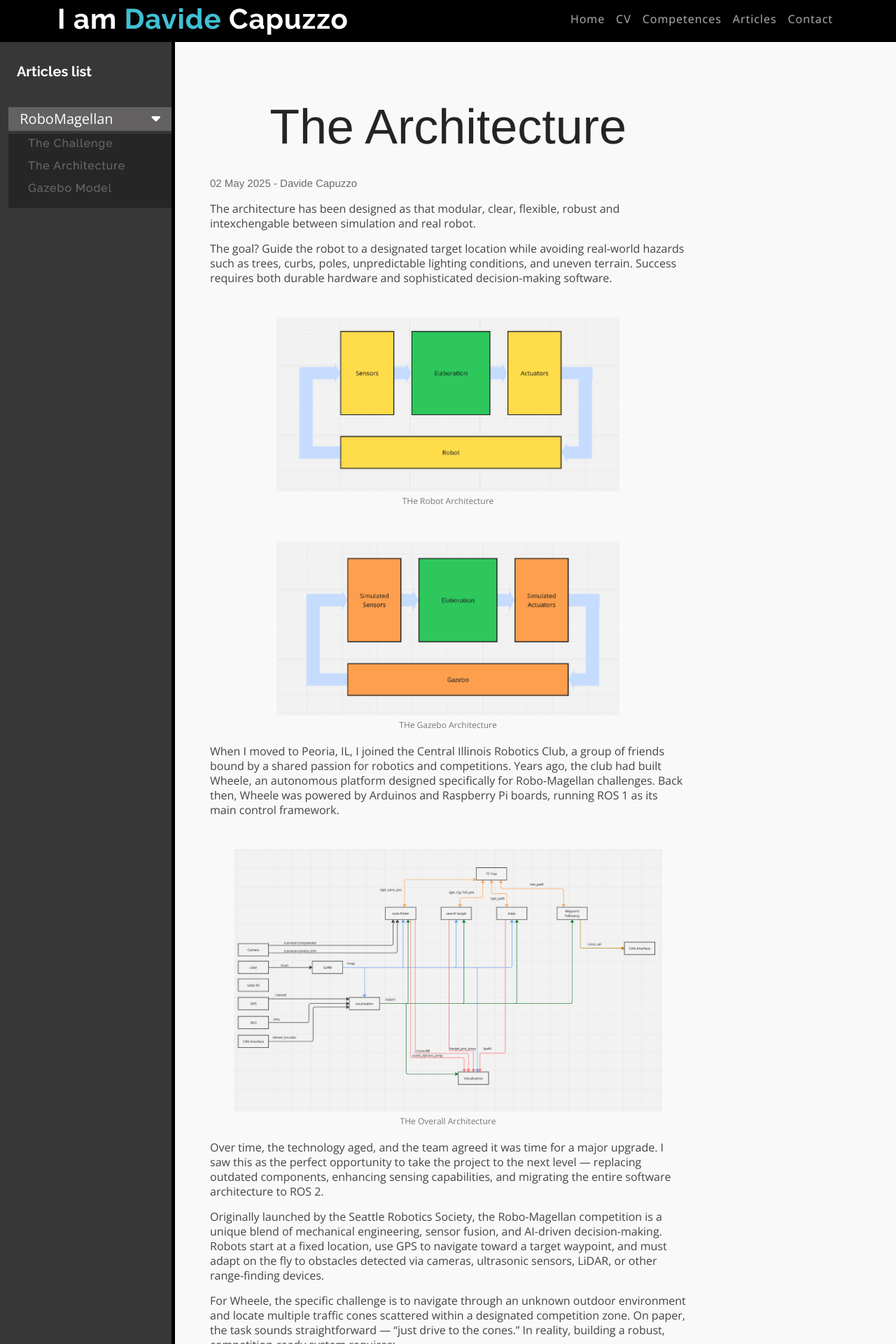
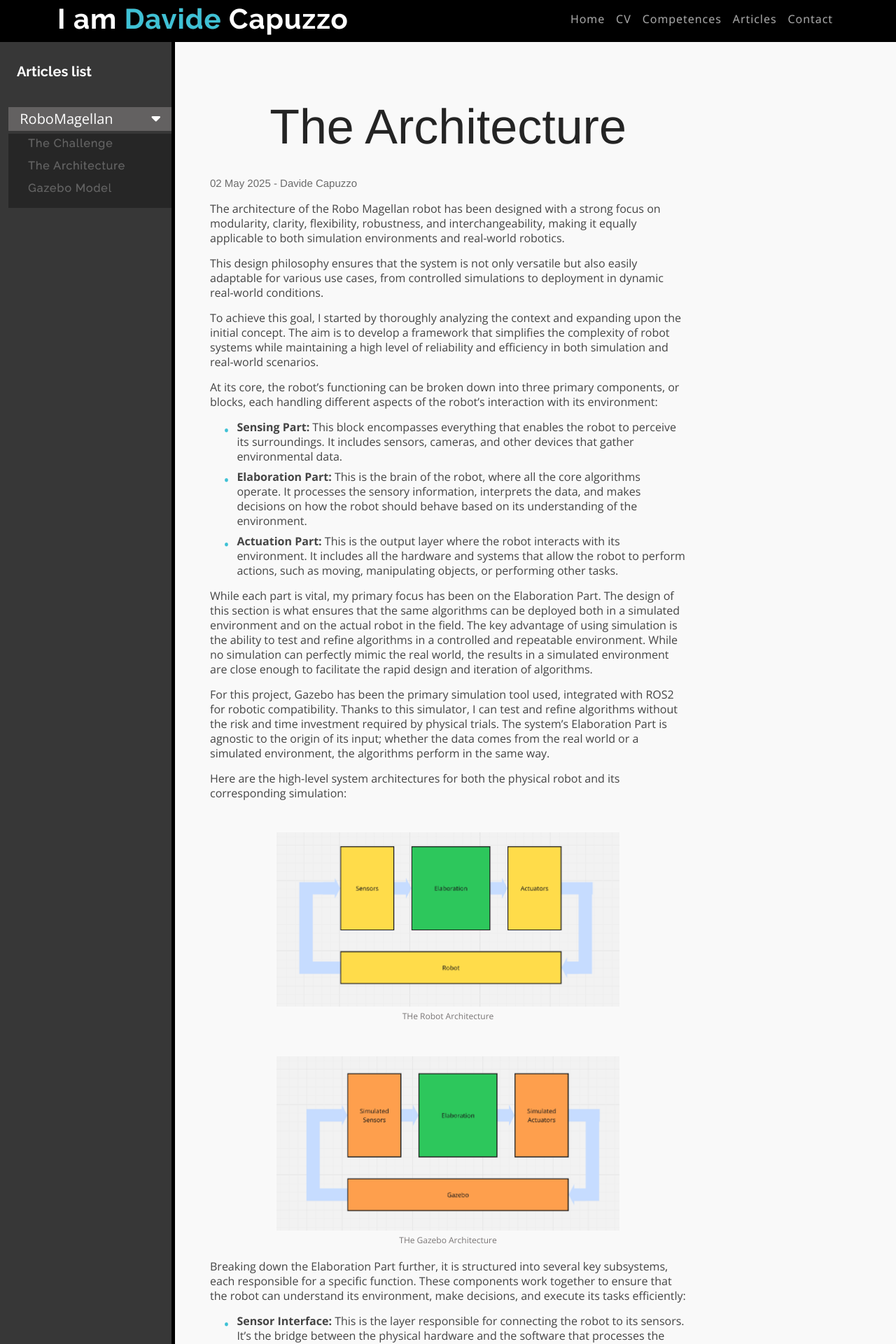
Before and after one commit to DavideCapuzz/DavideCapuzz.github.io, a Jekyll site: the page built from _posts/2025-05-02-The-Architecture.html, in a window 1280 px wide. Shown: the top 1920 px of the page at 70% size. Built offline with Jekyll 4.4.1, drawn with Linux system fonts in a browser that asks for light colours; some of the changed text lies outside the part shown.

Commit message:
update architecture page

```diff
--- a/_posts/2025-05-02-The-Architecture.html
+++ b/_posts/2025-05-02-The-Architecture.html
@@ -11,110 +11,142 @@ image_header: "/assets/images/post_images/robomagellan/architecture.png"
 order: 2
 ---
 <p>
-The architecture has been designed as that modular, clear,
-flexible, robust and intexchengable between simulation and real robot.
+    The architecture of the Robo Magellan robot has been designed with a
+    strong focus on modularity, clarity, flexibility, robustness, and interchangeability,
+    making it equally applicable to both simulation environments and real-world robotics.
 </p>
 <!--end_excerpt-->
 <p>
-The goal? Guide the robot to a designated target location while
- avoiding real-world hazards such as trees, curbs, poles,
- unpredictable lighting conditions, and uneven terrain.
- Success requires both durable hardware and sophisticated decision-making software.
-
+    This design philosophy ensures that the system is not only versatile but also easily
+    adaptable for various use cases, from controlled simulations to deployment in dynamic
+    real-world conditions.
+</p>
+<p>
+    To achieve this goal, I started by thoroughly analyzing the context and expanding
+    upon the initial concept. The aim is to develop a framework that simplifies the complexity
+    of robot systems while maintaining a high level of reliability and efficiency in both
+    simulation and real-world scenarios.
 </p>
 
+<p>
+    At its core, the robot’s functioning can be broken down into three primary components,
+    or blocks, each handling different aspects of the robot’s interaction with its environment:
+<ul class="post-list">
+    <li>
+        <b>Sensing Part:</b> This block encompasses everything that enables the robot to perceive its surroundings.
+        It includes sensors, cameras, and other devices that gather environmental data.
+    </li>
+    <li>
+        <b>Elaboration Part:</b> This is the brain of the robot, where all the core algorithms operate.
+        It processes the sensory information, interprets the data, and makes decisions on how
+        the robot should behave based on its understanding of the environment.
+    </li>
+    <li>
+        <b>Actuation Part:</b>
+        This is the output layer where the robot interacts with its environment.
+        It includes all the hardware and systems that allow the robot to perform actions,
+        such as moving, manipulating objects, or performing other tasks.
+    </li>
+</ul>
+</p>
+
+<p>
+    While each part is vital, my primary focus has been on the <b>Elaboration Part</b>.
+    The design of this section is what ensures that the same algorithms can be deployed both
+    in a simulated environment and on the actual robot in the field. The key advantage of using
+    simulation is the ability to test and refine algorithms in a controlled and repeatable environment.
+    While no simulation can perfectly mimic the real world, the results in a simulated environment
+    are close enough to facilitate the rapid design and iteration of algorithms.</p>
+
+<p>
+    For this project, Gazebo has been the primary simulation tool used,
+    integrated with ROS2 for robotic compatibility. Thanks to this simulator,
+    I can test and refine algorithms without the risk and time investment required by physical trials.
+    The system’s Elaboration Part is agnostic to the origin of its input; whether the
+    data comes from the real world or a simulated environment,
+    the algorithms perform in the same way.
+</p>
+
+<p>Here are the high-level system architectures for both the physical robot and its corresponding simulation:</p>
+
 <div class="post-image image-medium">
-    <img class="image-medium image-medium" src="{{ '/assets/images/post_images/robomagellan/robot_architecture.png' | relative_url }}" alt="iphone image">
+    <img class="image-medium image-medium"
+        src="{{ '/assets/images/post_images/robomagellan/robot_architecture.png' | relative_url }}" alt="iphone image">
     <p>
         THe Robot Architecture
     </p>
 </div>
 
 <div class="post-image image-medium">
-    <img class="image-medium" src="{{ '/assets/images/post_images/robomagellan/gazebo_architecture.png' | relative_url }}" alt="iphone image">
+    <img class="image-medium"
+        src="{{ '/assets/images/post_images/robomagellan/gazebo_architecture.png' | relative_url }}" alt="iphone image">
     <p>
         THe Gazebo Architecture
     </p>
 </div>
 
 <p>
-When I moved to Peoria, IL, I joined the Central Illinois Robotics Club,
- a group of friends bound by a shared passion for robotics
- and competitions. Years ago, the club had built Wheele,
- an autonomous platform designed specifically for Robo-Magellan
- challenges. Back then, Wheele was powered by Arduinos and Raspberry
- Pi boards, running ROS 1 as its main control framework.
+    Breaking down the Elaboration Part further, it is structured into several key
+    subsystems, each responsible for a specific function. These components work together
+    to ensure that the robot can understand its environment, make decisions, and execute
+    its tasks efficiently:
+<ul class="post-list">
+    <li>
+        <b>Sensor Interface:</b> This is the layer responsible for connecting the robot to its sensors. It’s the bridge between the physical hardware and the software that processes the sensor data.
+    </li>
+    <li>
+         <b>Sensor Elaboration:</b> Once data is collected from the sensors, this component processes the raw information, transforming it into useful insights for the robot’s decision-making system.
+    </li>
+    <li>
+ <b>Decision Making:</b> This is the heart of the robot’s cognitive abilities. It decides what the robot should do based on the data received from the sensors and the goals set for the task at hand.
+    </li>
+    <li>
+ <b>Planning:</b> The planning system takes the robot’s goal and creates a series of actions or paths to achieve it. It’s about strategizing how to best reach a given destination.
+    </li>
+    <li>
+ <b>Control:</b> Once the planning system has mapped out a course of action, the control system takes over, ensuring that the robot’s movements and actions follow the planned path accurately and efficiently.
+    </li>
+    <li>
+ <b>Decorators:</b> These are auxiliary components, not strictly necessary for task completion but valuable for diagnostics and debugging. They include tools like visualizers, loggers, and other monitoring systems.
+    </li>
+</ul>
+</p>
 
+<p>Here’s a second-level view of the robot's architecture, highlighting the individual components within the  <b>Elaboration Part:</b></p>
+
+<div class="post-image image-medium">
+    <img class="image-medium"
+        src="{{ '/assets/images/post_images/robomagellan/architecture_2level.png' | relative_url }}"
+        alt="architecture second level">
+    <p>
+        THe Second level of architecture
+    </p>
+</div>
+
+<p>
+    The architecture can be further expanded to define specific nodes for each subtask, as well as the signals that pass between them. This step is crucial for creating a clear and structured workflow that ensures the robot can seamlessly transition from one task to another.
 </p>
+
+<p>
+One of the most interesting innovations I’ve introduced into this architecture is the use of Behavior Trees for decision-making. Traditionally, decision-making in robots is handled by finite state machines or rule-based systems. However, Behavior Trees provide a more flexible and scalable approach, often used in game development to control the behavior of characters. This approach allows for more dynamic and modular decision-making logic, making it easier to modify and extend the system as needed.
+</p>
+
 <div class="post-image image-big">
-    <img class="image-big" src="{{ '/assets/images/post_images/robomagellan/architecture.png' | relative_url }}" alt="iphone image">
+    <img class="image-big" src="{{ '/assets/images/post_images/robomagellan/architecture.png' | relative_url }}"
+        alt="iphone image">
     <p>
         THe Overall Architecture
     </p>
 </div>
 
 <p>
-Over time, the technology aged, and the team agreed it was time for a major upgrade.
-I saw this as the perfect opportunity to take the project to the next level — replacing
-outdated components, enhancing sensing capabilities, and migrating the entire
-software architecture to ROS 2.
+    In this article, I’ve introduced the high-level design and organization of the Robo Magellan robot’s
+     architecture. The next set of articles will delve deeper into the specifics of the physical robot as well as its simulated counterpart. Stay tuned for more insights into the hardware, algorithms, and unique challenges of building a robot that operates seamlessly in both virtual and real environments.</p>
 
-</p>
-<p>
-Originally launched by the Seattle Robotics Society, the Robo-Magellan
- competition is a unique blend of mechanical engineering, sensor fusion,
-  and AI-driven decision-making. Robots start at a fixed location,
-   use GPS to navigate toward a target waypoint, and must adapt on
-   the fly to obstacles detected via cameras, ultrasonic sensors,
-   LiDAR, or other range-finding devices.
-</p>
-<p>
 
-</p>
-<p>
-For Wheele, the specific challenge is to navigate through an unknown outdoor
-environment and locate multiple traffic cones scattered within a
-designated competition zone. On paper, the task sounds straightforward —
-“just drive to the cones.” In reality, building a robust,
-competition-ready system requires:
-<ul class="post-list">
-    <li>
-Precise GPS integration to maintain accuracy even in areas with
-signal noise or multipath interference.
-    </li>
-    <li>
-Sensor fusion algorithms to merge data from LiDAR, vision,
- and ultrasonic sensors into a reliable world model.
-    </li>
-    <li>
-Obstacle detection and avoidance capable of handling both
-static and dynamic hazards.
-    </li>
-    <li>
-Robust path-planning to find efficient, collision-free
- routes in a space the robot has never seen before.
-    </li>
-    <li>
-High-level decision-making for cone detection, verification, and sequencing.
-    </li>
-</ul>
-</p>
-<p>
-Migrating to ROS 2 not only modernized Wheele’s software stack
-but also unlocked advanced features like improved real-time performance,
- better communication between distributed nodes, and greater modularity
- for future upgrades.
-</p>
-<p>
-The journey of upgrading Wheele has been as challenging as the competition
- itself — a mix of electronics design, embedded programming, control theory,
- and field testing in all sorts of unpredictable Illinois weather. But that’s
- the essence of Robo-Magellan: pushing both the robot and the team behind it
- to perform at their best in the real world.
-</p>
 <div class="small-space"></div>
 <p>
-Links:
+    Links:
 <ul>
     <li>
         <a href="https://www.circpeoria.org/" target="_blank" rel="noopener noreferrer">Central Illnois Robotic Club</a>
```
Also changed, not shown: assets/images/post_images/robomagellan/architecture_2level.png (added).
